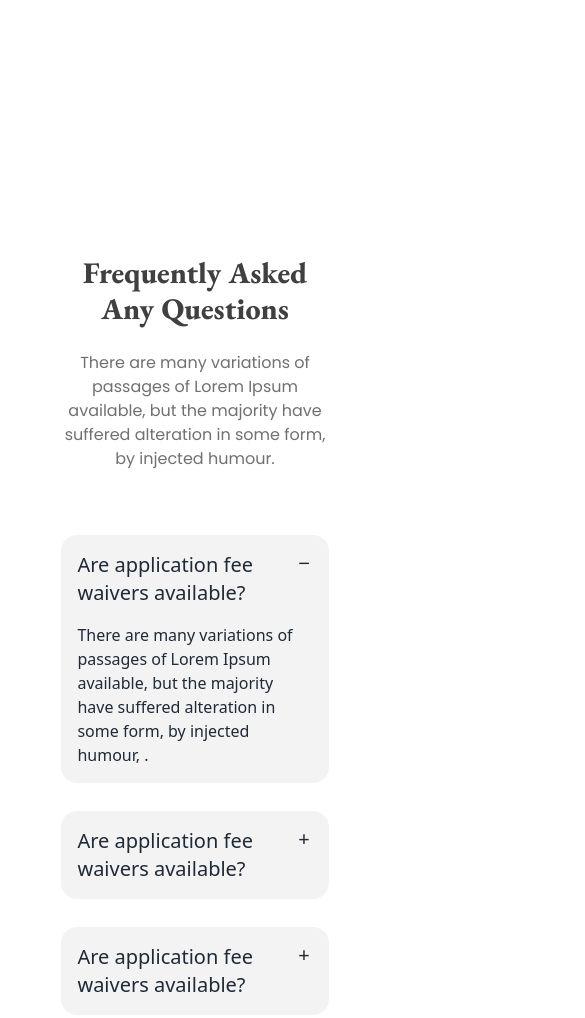
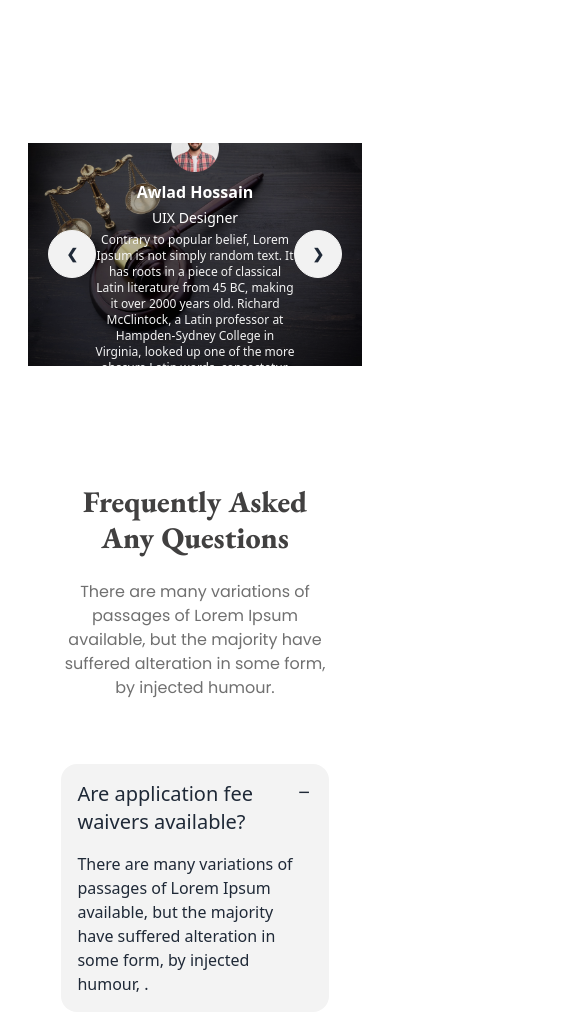
Before and after one commit to shakia-ripa/Legal_Solution, a plain HTML site: page index.html in a window 390 px wide. Shown: the part 4920-5938 px from the top of the page, 585 px wide, since content can reach past the window. Drawn offline with nearby package versions, Linux system fonts and the light colour scheme.

Commit message:
whole page done with responsive

```diff
--- a/index.html
+++ b/index.html
@@ -99,7 +99,7 @@
                         </ul>
                     </div>
                     <div class="navbar-end">
-                        <a class="btn bg-primary-color text-white">Free Consultation</a>
+                        <a class="btn bg-primary-color text-white w-28 md:w-48">Free Consultation</a>
                     </div>
                 </div>
             </nav>
@@ -287,7 +287,70 @@
         </section>
         <!-- clients  -->
         <section class="px-7 w-full flex justify-center items-center my-28">
-            <div class="w-4/5">
+            <div class="relative md:w-4/5 ">
+                <div class="carousel w-full">
+                    <div id="slide1" class="carousel-item relative w-full">
+                      <img src="./images/slider-1.jpg" class="w-full" />
+                      <div class="absolute flex flex-col justify-center items-center bg-[#00000049] w-full h-full ">
+                        <img src="./images/member1.png" alt="" class="h-12 w-12 md:h-24 md:w-24 mt-10 md:mt-28">
+                        <h2 class= "mt-2 md:mt-6 mb-1 text-white text-base md:text-xl font-extrabold">
+                            Awlad Hossain
+                        </h2>
+                        <p class="text-white text-sm">
+                            UIX Designer
+                        </p>
+                        <p class="mt-1 mb-12  md:mt-8 md:mb-36 w-3/5 md:w-4/5 text-xs md:text-sm text-center text-[#F3F3F3]">
+
+                            Contrary to popular belief, Lorem Ipsum is not simply random text. It has roots in a piece of classical Latin literature from 45 BC, making it over 2000 years old. Richard McClintock, a Latin professor at Hampden-Sydney College in Virginia, looked up one of the more obscure Latin words, consectetur.
+                        </p>
+                      </div>
+                      <div class="absolute flex justify-between transform -translate-y-1/2 left-5 right-5 top-1/2">
+                        <a href="#slide3" class="btn btn-circle">❮</a>
+                        <a href="#slide2" class="btn btn-circle">❯</a>
+                      </div>
+                    </div>
+                    <div id="slide2" class="carousel-item relative w-full">
+                      <img src="./images/slider-2.jpg" class="w-full" />
+                      <div class="absolute flex flex-col justify-center items-center bg-[#00000049] w-full h-full ">
+                        <img src="./images/member1.png" alt="" class="h-12 w-12 md:h-24 md:w-24 mt-10 md:mt-28">
+                        <h2 class= "mt-2 md:mt-6 mb-1 text-white text-base md:text-xl font-extrabold">
+                            Awlad Hossain
+                        </h2>
+                        <p class="text-white text-sm">
+                            UIX Designer
+                        </p>
+                        <p class="mt-1 mb-12  md:mt-8 md:mb-36 w-3/5 md:w-4/5 text-xs md:text-sm text-center text-[#F3F3F3]">
+
+                            Contrary to popular belief, Lorem Ipsum is not simply random text. It has roots in a piece of classical Latin literature from 45 BC, making it over 2000 years old. Richard McClintock, a Latin professor at Hampden-Sydney College in Virginia, looked up one of the more obscure Latin words, consectetur.
+                        </p>
+                      </div>
+                      <div class="absolute flex justify-between transform -translate-y-1/2 left-5 right-5 top-1/2">
+                        <a href="#slide1" class="btn btn-circle">❮</a>
+                        <a href="#slide3" class="btn btn-circle">❯</a>
+                      </div>
+                    </div>
+                    <div id="slide3" class="carousel-item relative w-full">
+                      <img src="./images/slider-3.jpg" class="w-full" />
+                      <div class="absolute flex flex-col justify-center items-center bg-[#00000049] w-full h-full">
+                        <img src="./images/member1.png" alt="" class="h-12 w-12 md:h-24 md:w-24 mt-10 md:mt-28">
+                        <h2 class= "mt-2 md:mt-6 mb-1 text-white text-base md:text-xl font-extrabold">
+                            Awlad Hossain
+                        </h2>
+                        <p class="text-white text-sm">
+                            UIX Designer
+                        </p>
+                        <p class="mt-1 mb-12  md:mt-8 md:mb-36 w-3/5 md:w-4/5 text-xs md:text-sm text-center text-[#F3F3F3]">
+
+                            Contrary to popular belief, Lorem Ipsum is not simply random text. It has roots in a piece of classical Latin literature from 45 BC, making it over 2000 years old. Richard McClintock, a Latin professor at Hampden-Sydney College in Virginia, looked up one of the more obscure Latin words, consectetur.
+                        </p>
+                      </div>
+                      <div class="absolute flex justify-between transform -translate-y-1/2 left-5 right-5 top-1/2">
+                        <a href="#slide2" class="btn btn-circle">❮</a>
+                        <a href="#slide1" class="btn btn-circle">❯</a>
+                      </div>
+                    </div>
+
+                  </div>
 
             </div>
         </section>
@@ -457,7 +520,7 @@
     </main>
     <footer class="bg-[#111] w-full flex justify-center items-center">
         <div class="w-4/5 my-24 ">
-            <div class="grid grid-cols-4 gap-6">
+            <div class="grid grid-cols-1 md:grid-cols-2 lg:grid-cols-4 gap-3 md:gap-6">
                 <div class="flex flex-col justify-center">
                     <div class="mb-8">
                         <img src="./images/logo.png" alt="">
@@ -466,7 +529,7 @@
                         alteration in some form, by injected humour.</p>
                 </div>
                 <div class="flex flex-col justify-center">
-                    <h3 class="text-xl text-white font-extrabold mb-10">Useful Link</h3>
+                    <h3 class="text-xl text-white font-extrabold mb-3 md:mb-10">Useful Link</h3>
                     <div class="flex flex-col gap-2 text-[#CFCFCF]">
                         <a class="">Home</a>
                         <a class="">About us</a>
@@ -497,8 +560,8 @@
                     <div class="flex flex-col gap-2 text-[#CFCFCF]">
                         <p>Subscribe for our latest & Articles. We Won’t Give You Spam Mails
                         </p>
-                        <div class="flex w-80 bg-white rounded-lg">
-                            <input type="email" name="" id="" class="w-64 rounded-lg">
+                        <div class="flex w-64 bg-white rounded-lg mt-6">
+                            <input type="email" name="" id="" class="w-52 rounded-lg">
                             <button class="btn bg-primary-color border-none w-16">
                                 <svg xmlns="http://www.w3.org/2000/svg" width="34" height="34" viewBox="0 0 34 34" fill="none">
                                 <g clip-path="url(#clip0_12_37)">
```
Also changed, not shown: images/member1.png (added), images/member2.png (added), images/member3.png (added), images/member4.png (added).
